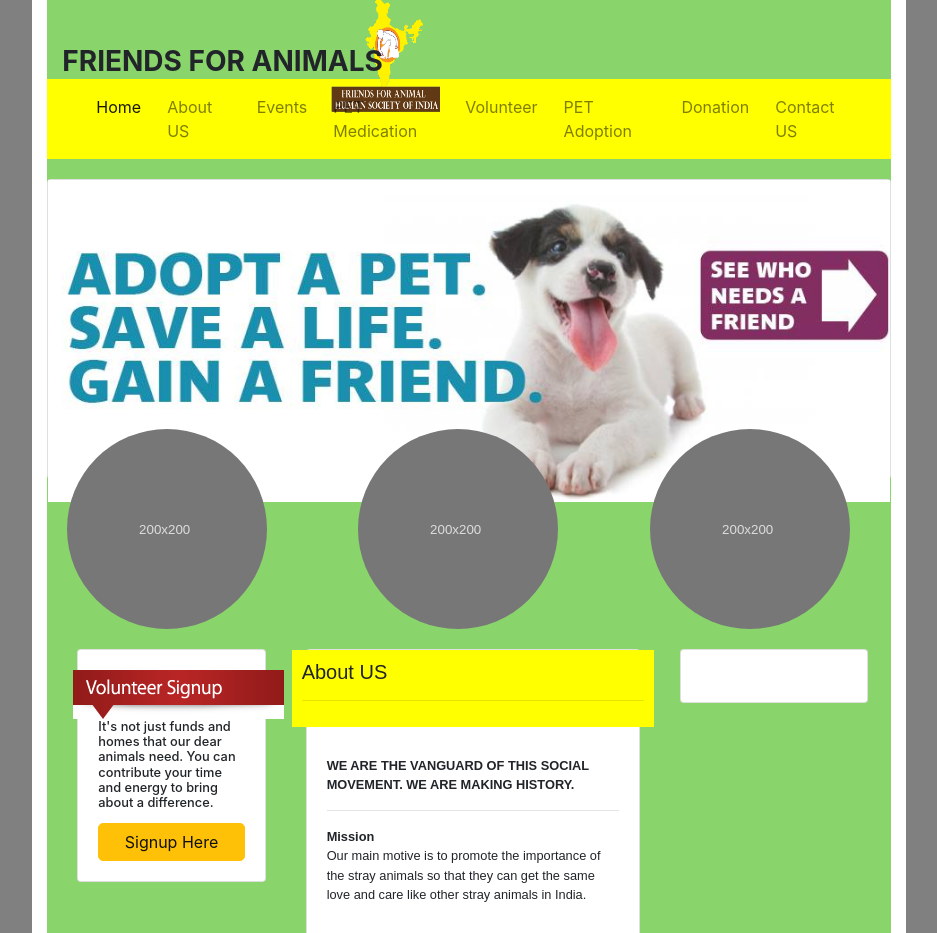
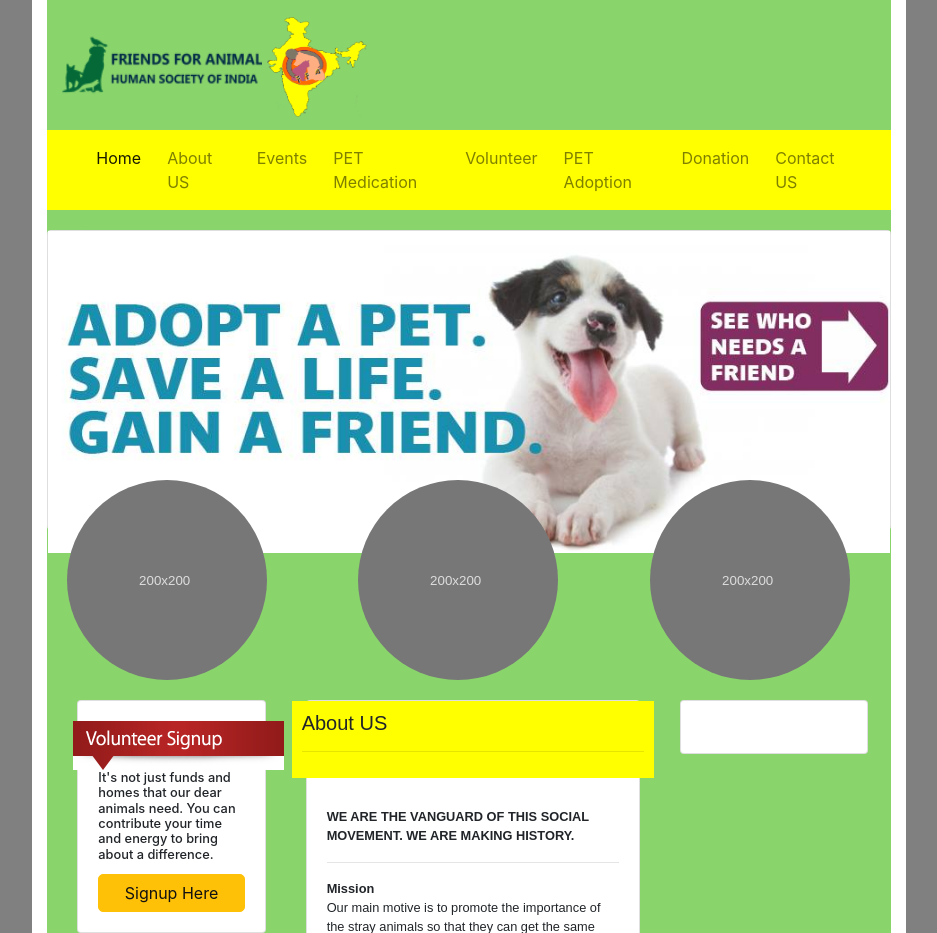
Before and after one commit to rajesh67/ffa1, a Django app: page /about/ in a window 1280 px wide. Shown: the top 933 px of the page, without its empty margins (171-1108 px from the left). Run offline with Django 3.2, Linux system fonts and the light colour scheme; some libraries are stand-ins or nearby versions.

Commit message:
main logo added

```diff
--- a/templates/base.html
+++ b/templates/base.html
@@ -32,8 +32,12 @@
       <div class="logoHeader" style="margin-bottom: 20px;">
         <div class="container-fluid">
           <div class="logoHeader-text">
-            <span class="text-center"><img src="{{ MEDIA_URL }}images/logo.png" width="200px" height="200px" style="margin-left: 225px; margin-top: -25px;"></span>
-            <span><h3 style="margin-top: -130px;"><strong>FRIENDS FOR ANIMALS</strong></h3></span>
+            <a href="/">
+              <div class="logoImages">
+              <img src="{{ MEDIA_URL }}images/header_image_org.png" width="200px" height="130px">
+            </a>
+              <img src="{{ MEDIA_URL }}images/final_logo.png" width="100px" height="100px" style="margin-left: 0px; margin-top: 2px; margin-bottom: -1px;">
+            </div>
           </div>
         </div>
       </div>
```
Also changed, not shown: media/images/final_logo.png (added), media/images/header_image.png (added), media/images/header_image_org.png (added).
